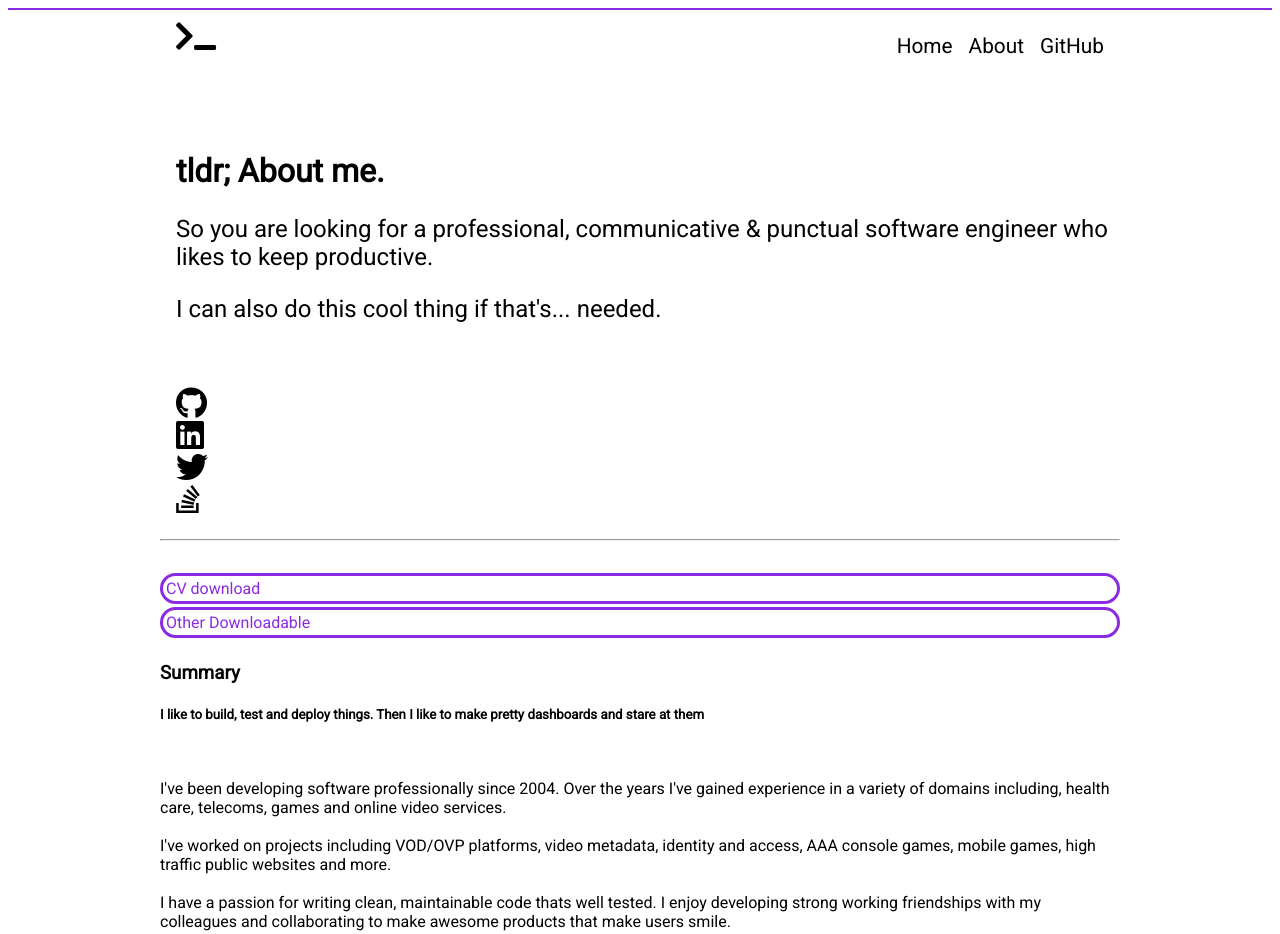
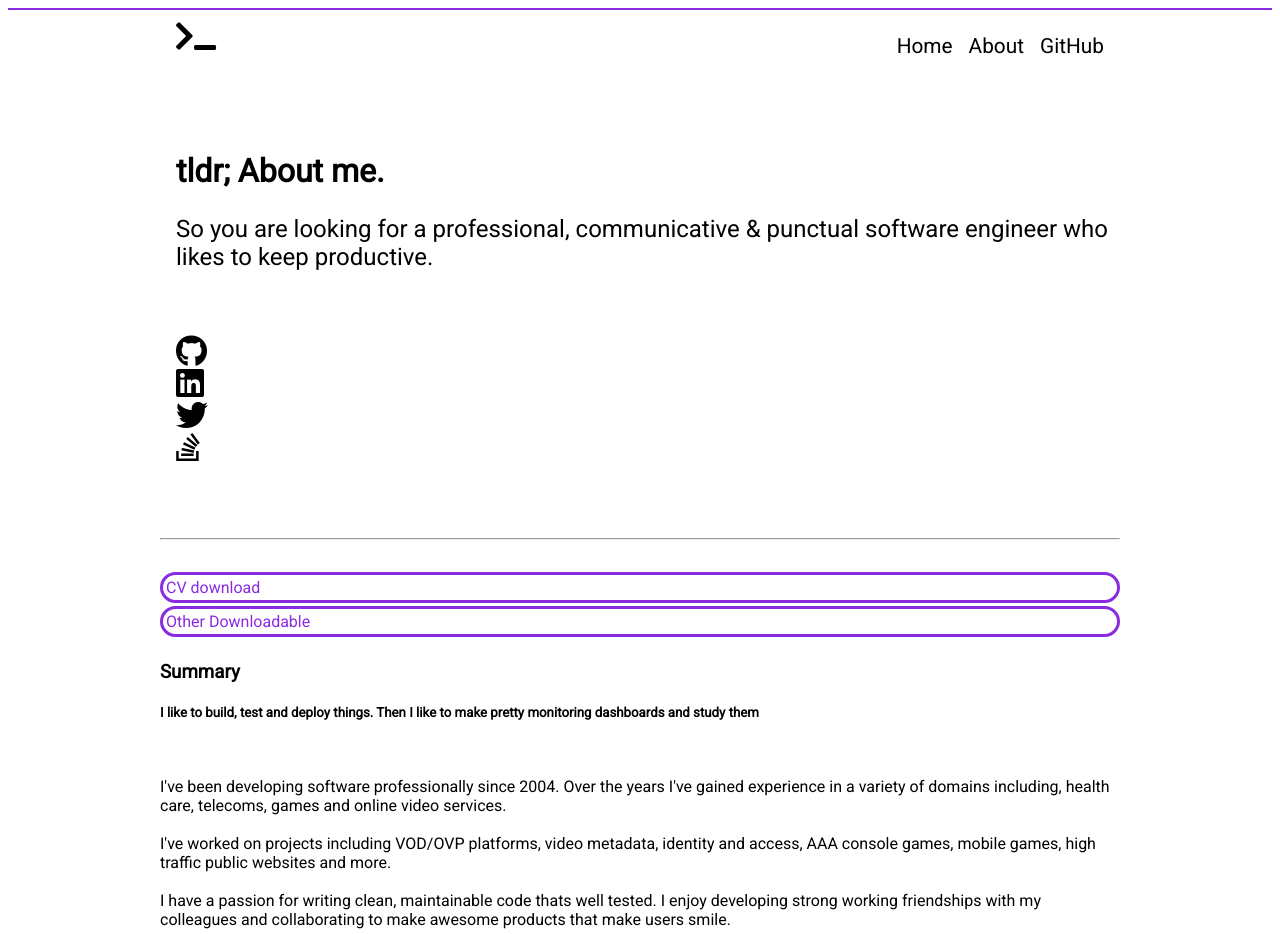
Before and after one commit to rpallas/robbiepallas.com, a Gatsby site: page /about in a window 1280 px wide. Shown: the top 934 px of the page. Built offline with nearby package versions, Linux system fonts and the light colour scheme; Gatsby itself is replaced by a stand-in of ours.

Commit message:
tweak summary

```diff
--- a/src/pages/about.js
+++ b/src/pages/about.js
@@ -19,7 +19,7 @@ export default () => (
         body={
           "So you are looking for a professional, communicative & punctual software engineer who likes to keep productive."
         }
-        body2={"I can also do this cool thing if that's... needed."}
+        body2={""}
       />
       <hr />
       <Container fluid>
@@ -34,7 +34,7 @@ export default () => (
         </Row>
         <Row>
           <Col>
-            <h5>I like to build, test and deploy things. Then I like to make pretty dashboards and stare at them</h5>
+            <h5>I like to build, test and deploy things. Then I like to make pretty monitoring dashboards and study them</h5>
             <br />
             <p>
               I've been developing software professionally since 2004. Over the years I've gained experience in a
```
